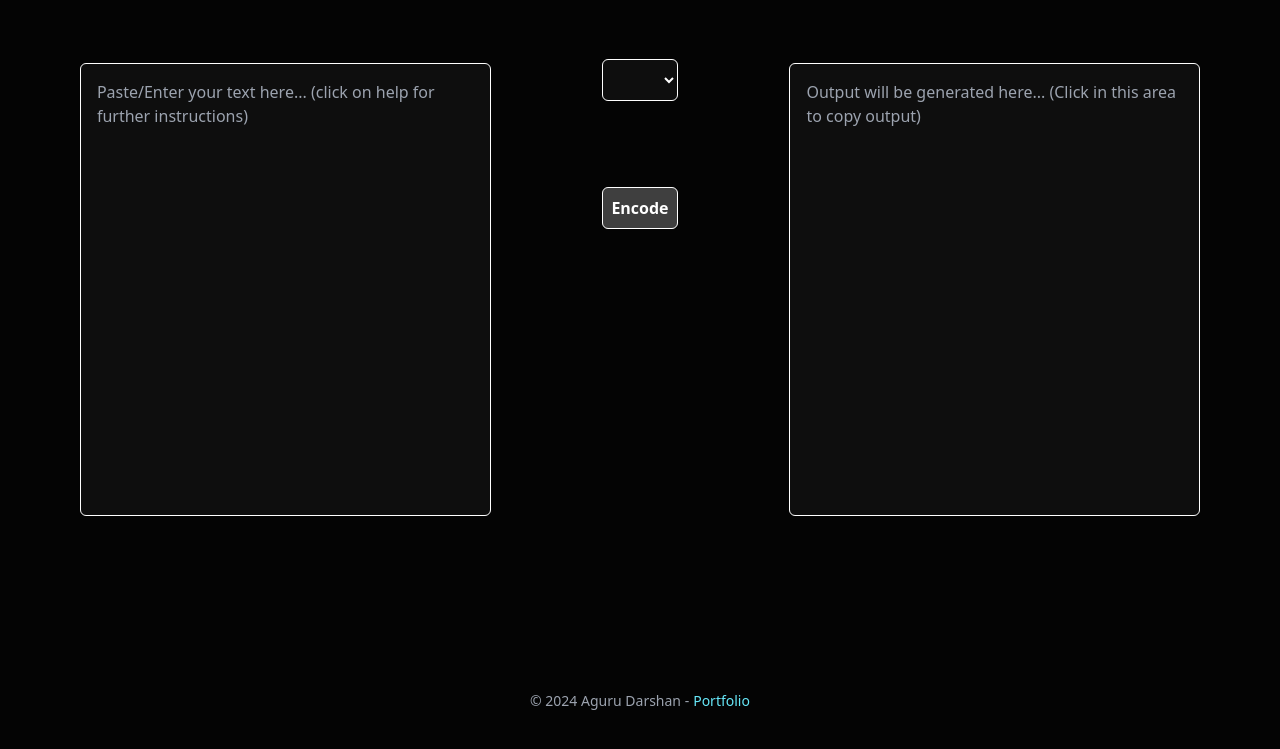
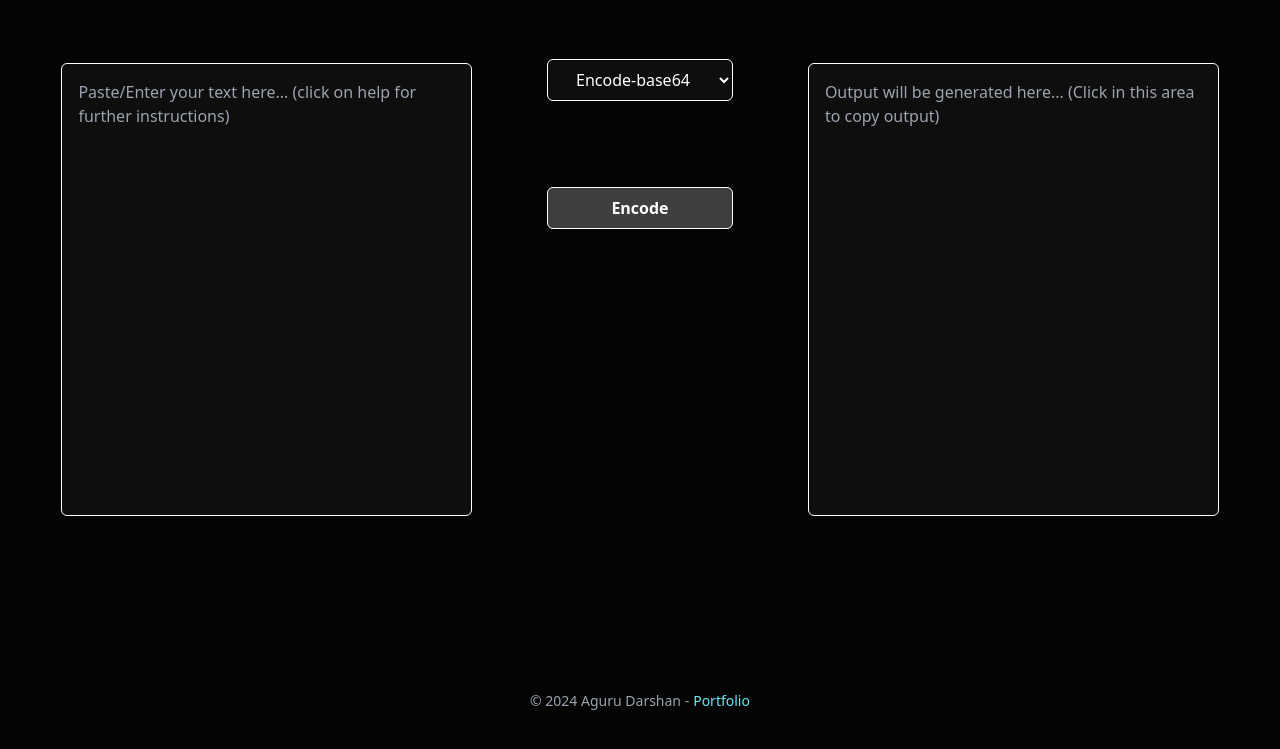
Before and after one commit to pushpalatha03/jac, a plain HTML site: page miscellaneousCollection/encoder-decoder/index.html in a window 1280 px wide. Shown: the part 85-834 px from the top of the page. Drawn offline with nearby package versions, Linux system fonts and the light colour scheme.

Commit message:
Update index.html

```diff
--- a/miscellaneousCollection/encoder-decoder/index.html
+++ b/miscellaneousCollection/encoder-decoder/index.html
@@ -43,7 +43,7 @@
             &copy; 2024 Aguru Darshan - <a href="https://agurudarshan.vercel.app/" target="_blank" class="ml-1 text-cyan-300 hover:underline hover:underline-offser-2 hover:tracking-wider duration-75 ease-out hover:ease-in">Portfolio</a>
         </p>
     </footer>
-    <script type="module" src="./assets/scripts/encoder-decoder-generator.js"></script>
+    <script type="module" src="./encoder-decoder-generator.js"></script>
 </body>
 <!--  copyright 2024 by Aguru Darshan-->
 </html>
```
